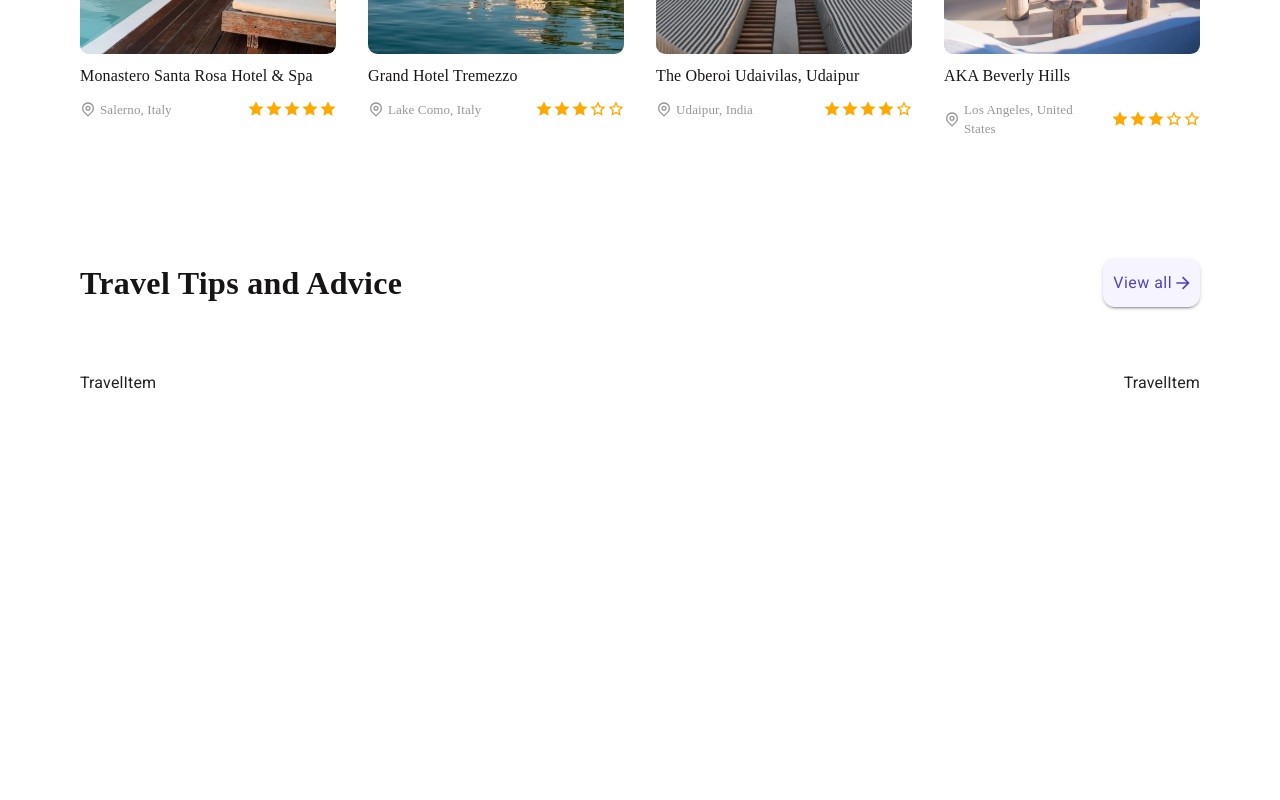
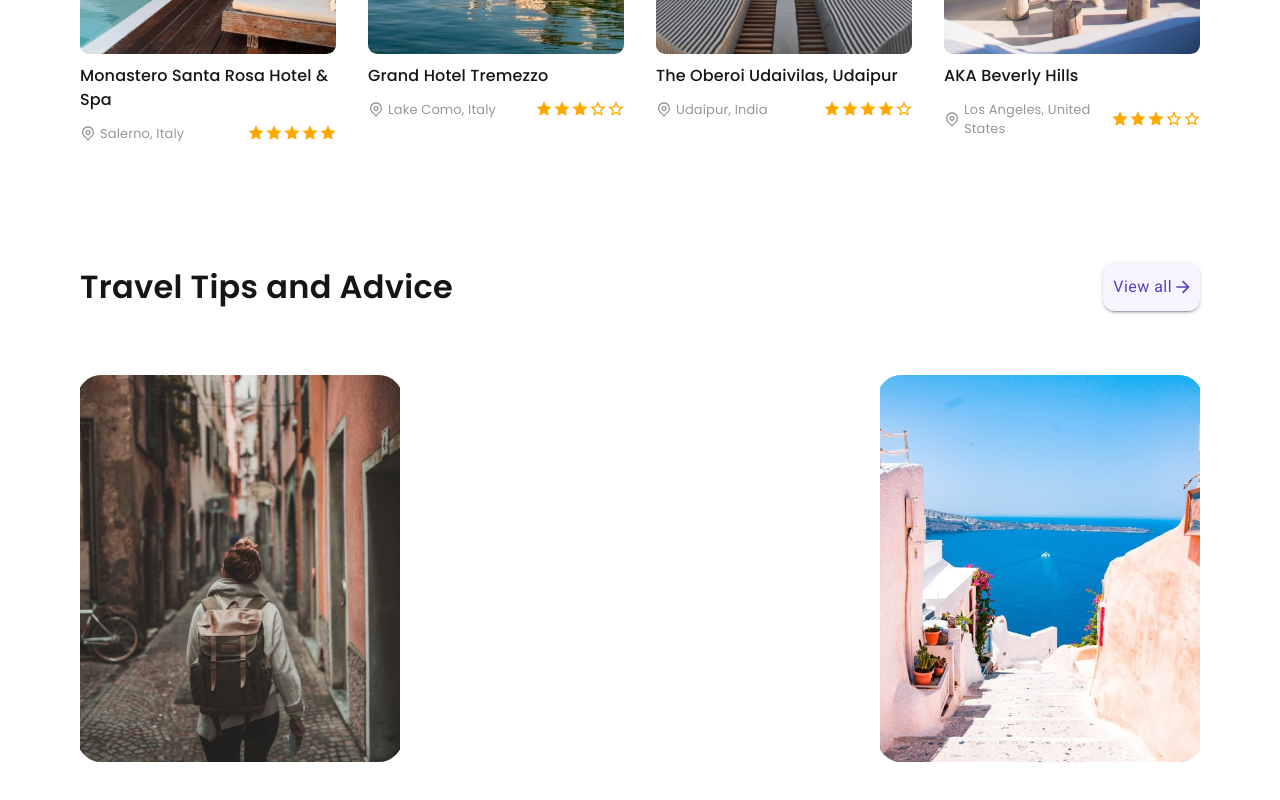
Before and after one commit to DevJaimeSantiago/9_Travel_Website_MUI, a React (Vite) app: page / in a window 1280 px wide. Shown: the part 1746-2546 px from the top of the page. Before the commit the page ends 2261 px from the top, so only its background shows below. Built offline with nearby package versions, Linux system fonts and the light colour scheme.

Commit message:
feat: Agregado fuente Poppins

```diff
--- a/index.html
+++ b/index.html
@@ -1,12 +1,32 @@
-<!doctype html>
+<!DOCTYPE html>
 <html lang="en">
 	<head>
 		<meta charset="UTF-8" />
-    <meta name="viewport" content="width=device-width, initial-scale=1.0" />
+		<meta
+			name="viewport"
+			content="width=device-width, initial-scale=1.0"
+		/>
+		<link
+			rel="preconnect"
+			href="https://fonts.googleapis.com"
+		/>
+		<link
+			rel="preconnect"
+			href="https://fonts.gstatic.com"
+			crossorigin
+		/>
+		<link
+			href="https://fonts.googleapis.com/css2?family=Lobster&family=Poppins:wght@100;200;300;400;500;600;700&display=swap"
+			rel="stylesheet"
+		/>
+
 		<title>Travel Website (Vite + React)</title>
 	</head>
 	<body>
 		<div id="root"></div>
-    <script type="module" src="/src/main.jsx"></script>
+		<script
+			type="module"
+			src="/src/main.jsx"
+		></script>
 	</body>
 </html>
--- a/src/components/travel-item/TravelItem.jsx
+++ b/src/components/travel-item/TravelItem.jsx
@@ -1,3 +1,11 @@
+// Components - Material UI
+import { Box } from "@mui/material";
+
+// Images - Icons
+import calendarIcon from "../../assets/travel/calendar-icon.svg";
+import userIcon from "../../assets/travel/user-icon.svg";
+import commentsIcon from "../../assets/travel/comments-icon.svg";
+
 const TravelItem = ({
 	image,
 	location,
@@ -6,6 +14,30 @@ const TravelItem = ({
 	userText,
 	commentsText,
 }) => {
-	return <div>TravelItem</div>;
+	return (
+		<Box
+			sx={{
+				display: "flex",
+				gap: 2,
+				flexDirection: {
+					xs: "column",
+					md: "row",
+				},
+			}}
+		>
+			<Box>
+				<img
+					src={image}
+					alt="image"
+					style={{
+						objectFit: "cover",
+						height: "100%",
+						maxWidth: "100%",
+						cursor: "pointer",
+					}}
+				/>
+			</Box>
+		</Box>
+	);
 };
 export default TravelItem;
```
Lines whose indentation alone changed are shown as unchanged.
